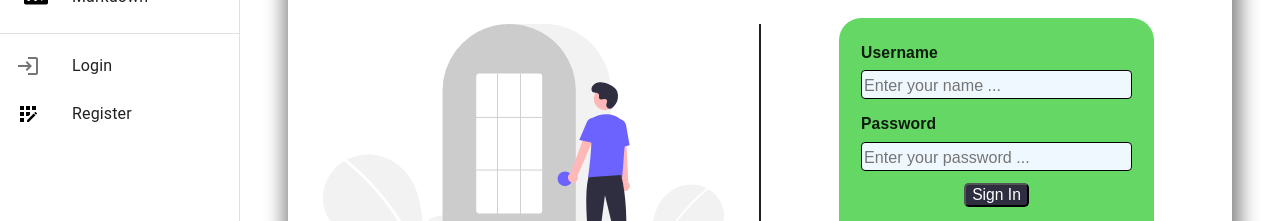
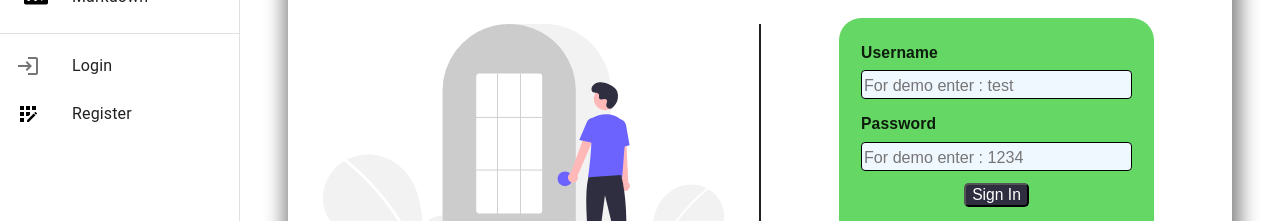
Before and after one commit to anuragK-24/Blog_Frontend, a React (Create React App) app: page /login in a window 1280 px wide. Shown: the part 248-469 px from the top of the page. Built offline with nearby package versions, Linux system fonts and the light colour scheme; no server answers.

Commit message:
changed the placeholder of the signin component

```diff
--- a/src/pages/SignIn/SignIn.jsx
+++ b/src/pages/SignIn/SignIn.jsx
@@ -68,7 +68,7 @@ export default function SignIn() {
             <LabelledInput
               label="Username"
               type="text"
-              placeholder="Enter your name ..."
+              placeholder="For demo enter : test"
               value={userName}
               errorMsg={error}
               onChange={(e) => setUserName(e.target.value)}
@@ -76,7 +76,7 @@ export default function SignIn() {
             <LabelledInput
               label="Password"
               type="password"
-              placeholder="Enter your password ..."
+              placeholder="For demo enter : 1234"
               value={passWord}
               errorMsg={error}
               onChange={(e) => setPassword(e.target.value)}
```
